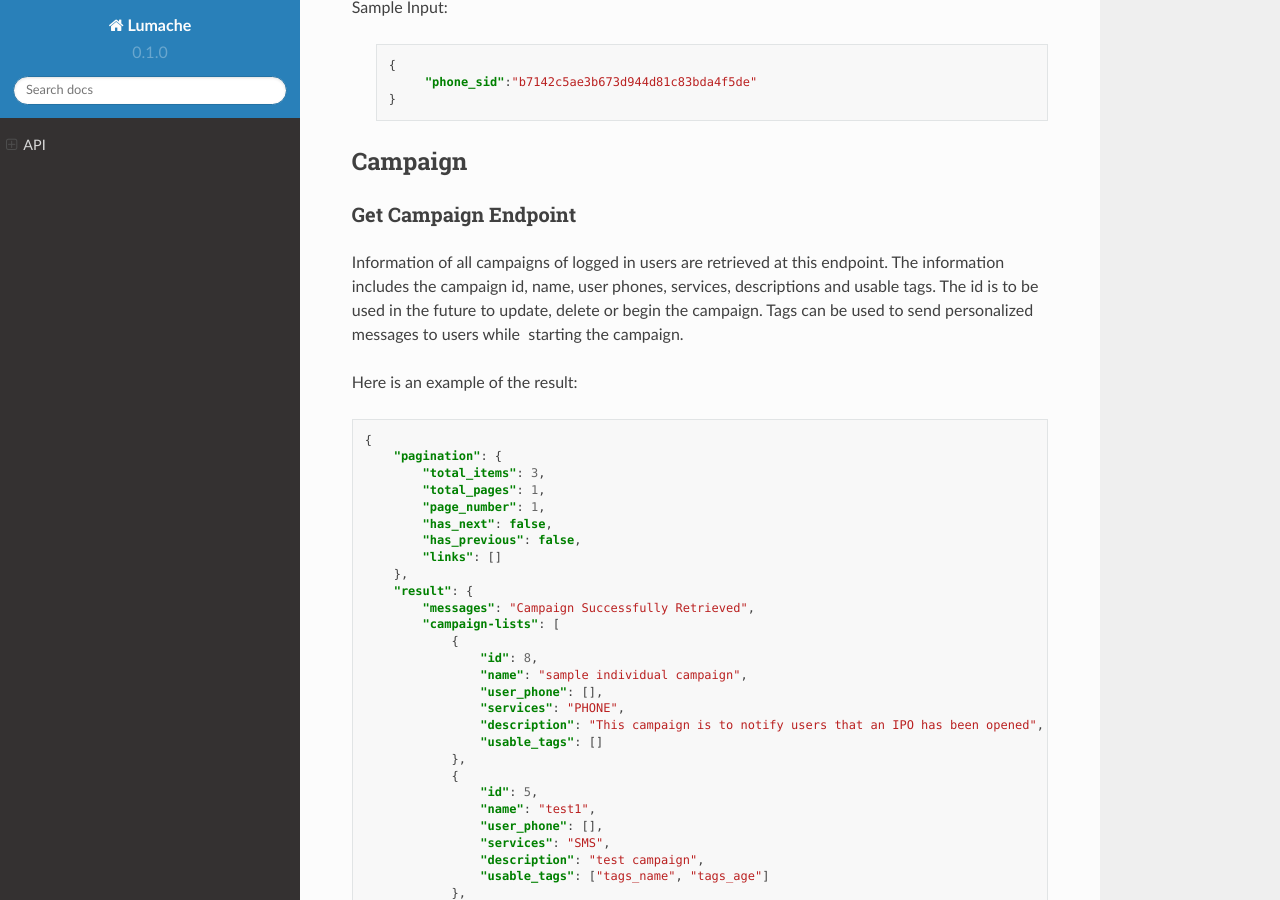
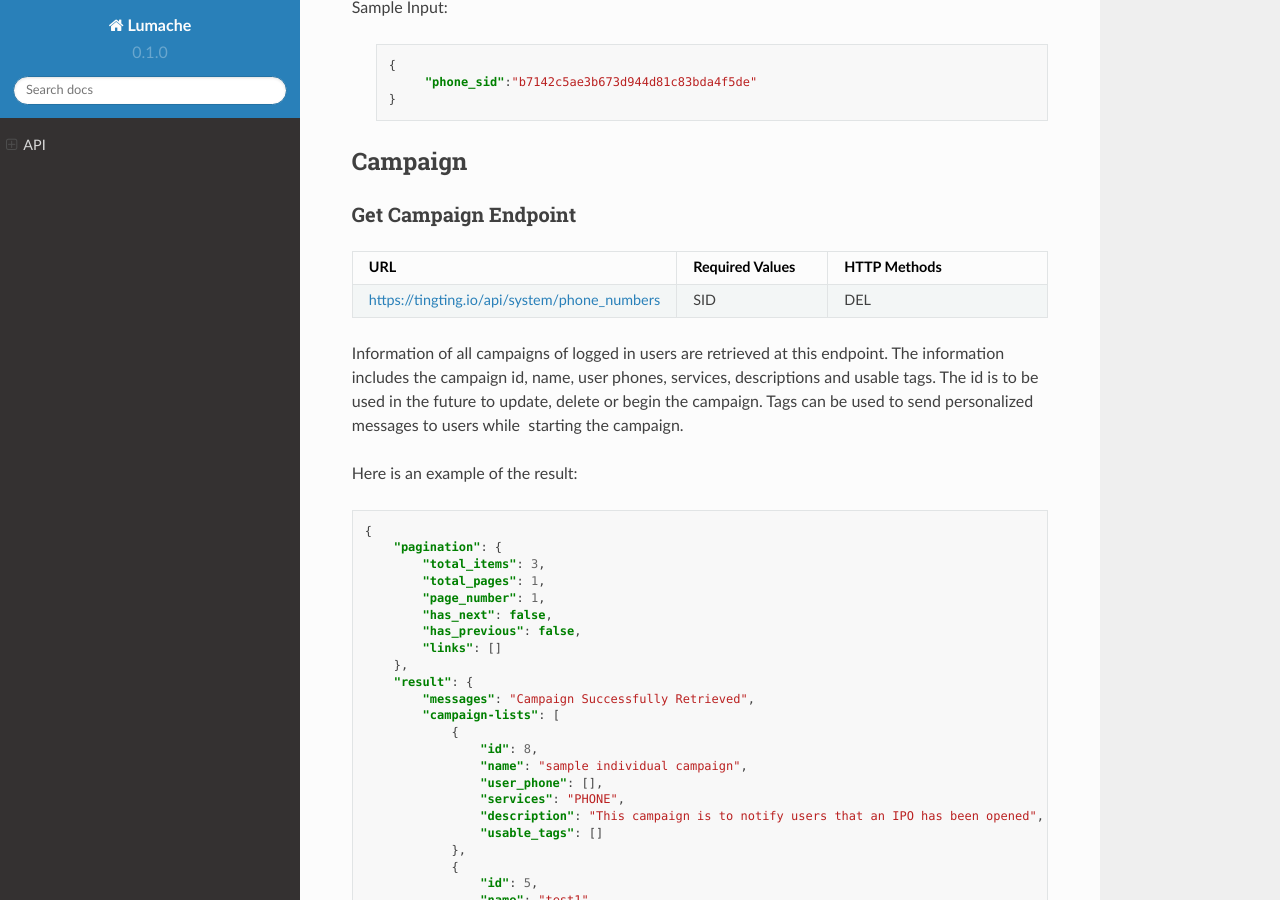
Before and after one commit to anjelikaprixa/TingTing, a Sphinx documentation site: the page built from docs/source/api.rst, in a window 1280 px wide and 900 px high, scrolled down 2269 px. Built offline with Sphinx 7.4.7 and the Read the Docs theme 2.0.0, drawn with Linux system fonts in a browser that asks for light colours.

Commit message:
Update api.rst

```diff
--- a/docs/source/api.rst
+++ b/docs/source/api.rst
@@ -155,6 +155,17 @@ Campaign
 
 Get Campaign Endpoint
 ~~~~~~~~~~~~~~~~~~~~~
+
+.. list-table::
+   :widths: 25 25 50
+   :header-rows: 1
+
+   * - URL
+     - Required Values
+     - HTTP Methods
+   * - https://tingting.io/api/system/phone_numbers
+     - SID
+     - DEL
 
 .. list-table::
    :widths: 25 25 50
```
